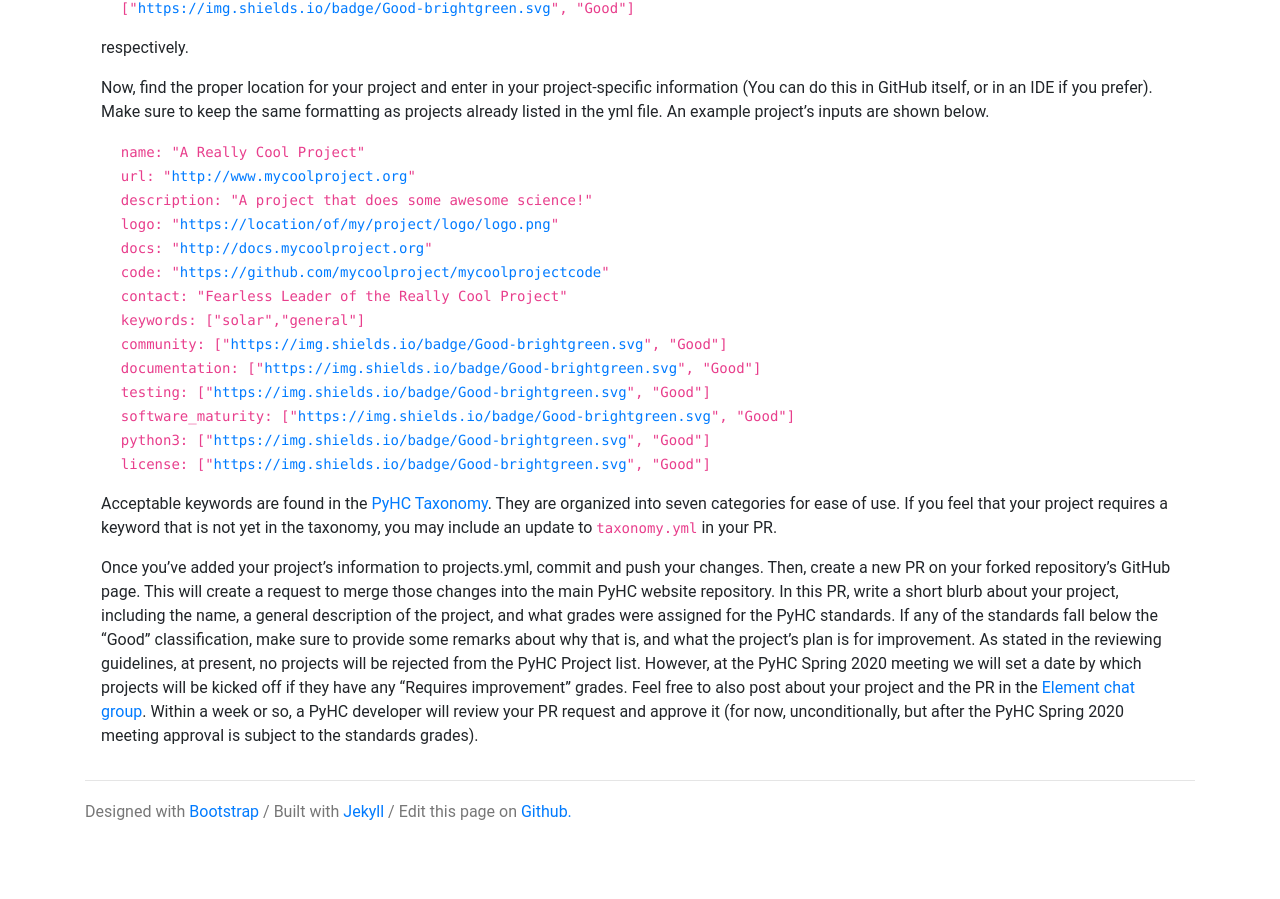
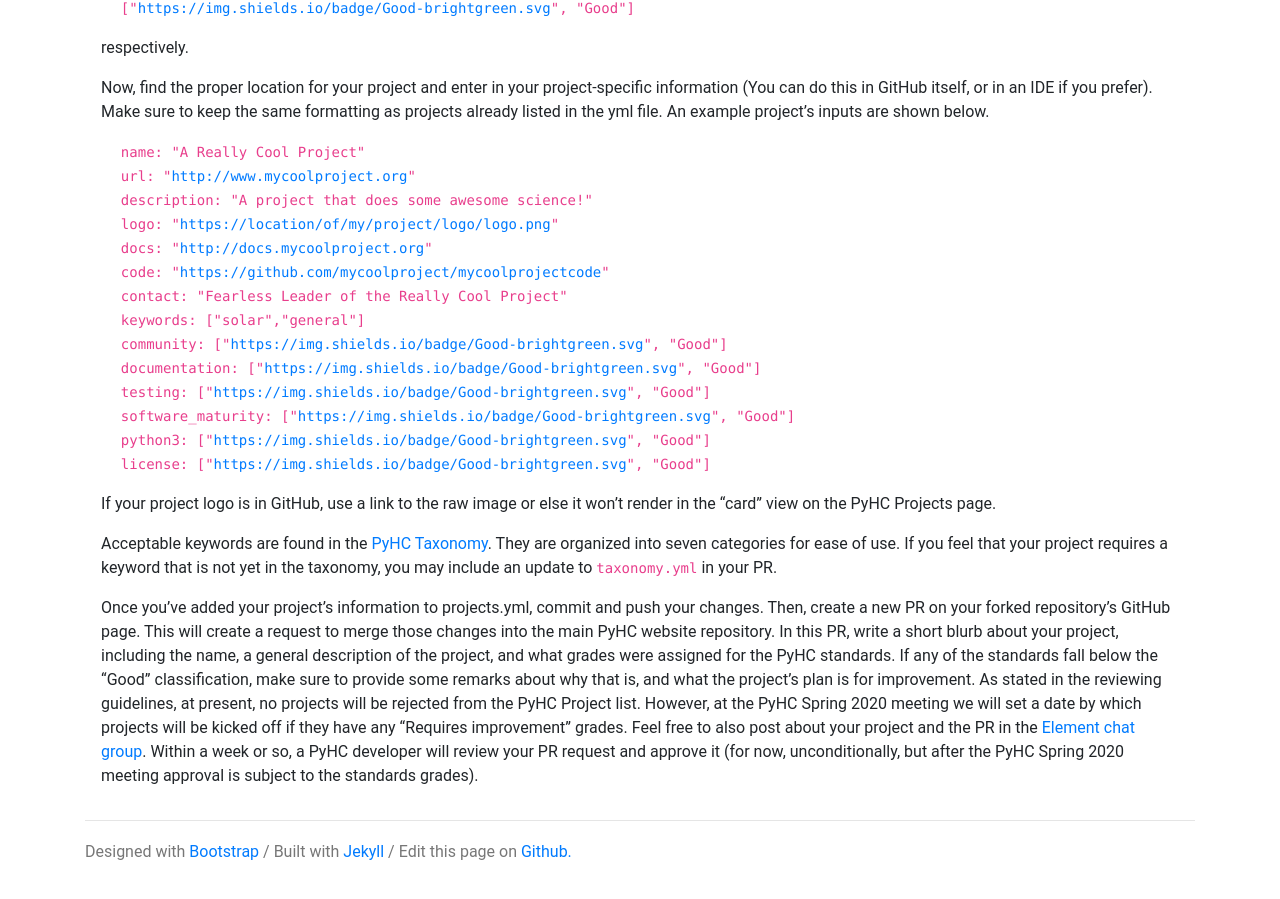
Before and after one commit to heliophysicsPy/heliophysicsPy.github.io, a Jekyll site: the page built from _pages/docs/adding_to_pyhc_project_list.md, in a window 1280 px wide and 900 px high, scrolled down 1138 px. Built offline with Jekyll 4.4.1, drawn with Linux system fonts in a browser that asks for light colours; nearby versions of some CDN libraries; before the commit the page ends 1998 px from its top, so only the background shows below that; some of the changed text lies outside the part shown.

Commit message:
Update logo link instructions

```diff
--- a/_pages/docs/adding_to_pyhc_project_list.md
+++ b/_pages/docs/adding_to_pyhc_project_list.md
@@ -23,7 +23,7 @@
 * The project name (name) *
 * The project's website url (url),
 * A description of the project's main function (description) *,
-* The location of the project's logo (logo)
+* A direct link to the raw image of the project's logo (logo)
 * The location of the project's documentation (docs)
 * The location of the project's code base (code) *
 * Who to contact for questions about the project (contact) *
@@ -71,6 +71,8 @@
 &nbsp;&nbsp;&nbsp;&nbsp;  <code>python3: ["<a href="https://img.shields.io/badge/Good-brightgreen.svg">https://img.shields.io/badge/Good-brightgreen.svg</a>", "Good"]</code><br>
 &nbsp;&nbsp;&nbsp;&nbsp;  <code>license: ["<a href="https://img.shields.io/badge/Good-brightgreen.svg">https://img.shields.io/badge/Good-brightgreen.svg</a>", "Good"]</code><br>
 
+If your project logo is in GitHub, use a link to the raw image or else it won't render in the "card" view on the PyHC Projects page.
+
 Acceptable keywords are found in the [PyHC Taxonomy](https://github.com/heliophysicsPy/heliophysicsPy.github.io/blob/main/_data/taxonomy.yml). They are organized into seven categories for ease of use. If you feel that your project requires a keyword that is not yet in the taxonomy, you may include an update to `taxonomy.yml` in your PR.
 
 Once you've added your project's information to projects.yml, commit and push your changes. Then, create a new PR
```
